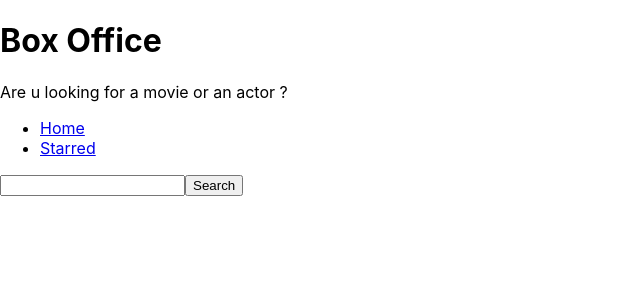
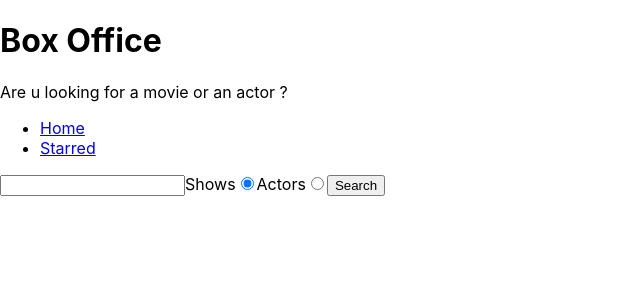
Before and after one commit to Toshitabendale06/box-office-app, a React (Create React App) app: page / in a window 1280 px wide. Shown: the top 300 px of the page, without its empty margins (0-640 px from the left). Built offline with nearby package versions, Linux system fonts and the light colour scheme.

Commit message:
added search for actors

```diff
--- a/src/api/tvmaze.js
+++ b/src/api/tvmaze.js
@@ -3,5 +3,8 @@ const apiGet = async queryString => {
   const response = await fetch(`${BASE_URL}${queryString}`);
   const body = await response.json();
   return body;
+
 };
 export const searchForShows = query => apiGet(`/search/shows?q=${query}`);
+
+export const searchForPeople = query => apiGet(`/search/people?q=${query}`);
--- a/src/pages/Home.jsx
+++ b/src/pages/Home.jsx
@@ -1,12 +1,17 @@
 import { useState } from 'react';
-import { searchForShows } from './../api/tvmaze';
+import { searchForShows, searchForPeople } from './../api/tvmaze';
 const Home = () => {
   const [searchStr, setSearchStr] = useState('');
   const [apiData, setApiData] = useState(null);
   const [apiDataError, setApiDataError] = useState(null);
+  const [searchOption, setSearchOption] = useState('shows');
 
   const onSearchInputChange = ev => {
     setSearchStr(ev.target.value);
+  };
+
+  const onRadioChange = ev => {
+    setSearchOption(ev.target.value);
   };
 
   const onSearch = async ev => {
@@ -14,8 +19,13 @@ const Home = () => {
     try {
       setApiDataError(null);
 
-      const result = await searchForShows(searchStr);
-      setApiData(result);
+      if (searchOption === 'shows') {
+        const result = await searchForShows(searchStr);
+        setApiData(result);
+      } else {
+        const result = await searchForPeople(searchStr);
+        setApiData(result);
+      }
     } catch (error) {
       setApiDataError(error);
     }
@@ -27,9 +37,11 @@ const Home = () => {
     }
 
     if (apiData) {
-      return apiData.map(data => (
-        <div key={data.show.id}>{data.show.name}</div>
-      ));
+      return apiData[0].show
+        ? apiData.map(data => <div key={data.show.id}>{data.show.name}</div>)
+        : apiData.map(data => (
+            <div key={data.person.id}>{data.person.name}</div>
+          ));
     }
     return null;
   };
@@ -38,6 +50,29 @@ const Home = () => {
     <div>
       <form onSubmit={onSearch}>
         <input type="text" value={searchStr} onChange={onSearchInputChange} />
+
+        <label>
+          Shows
+          <input
+            type="radio"
+            name="search-option"
+            value="shows"
+            checked={searchOption === 'shows'}
+            onChange={onRadioChange}
+          />
+        </label>
+
+        <label>
+          Actors
+          <input
+            type="radio"
+            name="search-option"
+            value="actors"
+            checked={searchOption === 'actors'}
+            onChange={onRadioChange}
+          />
+        </label>
+
         <button type="submit">Search </button>
       </form>
       <div>{renderApiData()}</div>
```
